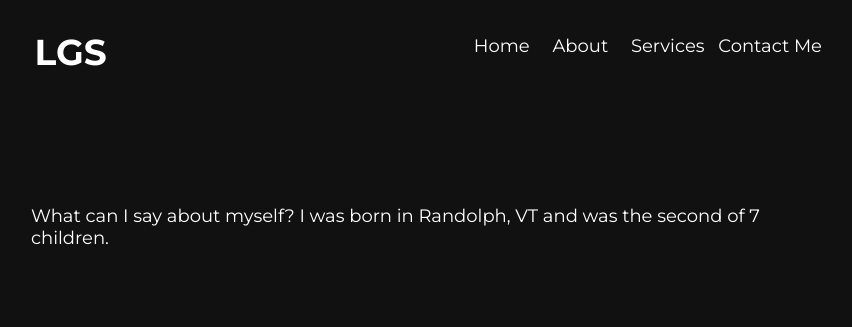
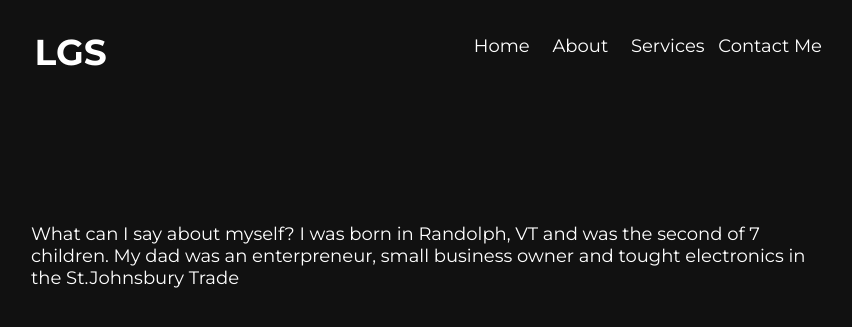
Before and after one commit to delonline/delonline.github.io, a Jekyll site: the page built from about.html, in a window 1280 px wide. Shown: the top 327 px of the page, without its empty margins (209-1061 px from the left). Built offline with Jekyll 4.4.1, drawn with Linux system fonts in a browser that asks for light colours.

Commit message:
Update about.html

```diff
--- a/about.html
+++ b/about.html
@@ -2,4 +2,5 @@
 layout: default
 title: Del Brown, Retired Traveler
 ---
-What can I say about myself?  I was born in Randolph, VT and was the second of 7 children.
+<P>What can I say about myself?  I was born in Randolph, VT and was the second of 7 children. My dad was an enterpreneur, small business owner and tought electronics in the St.Johnsbury Trade
+  </p>
```
